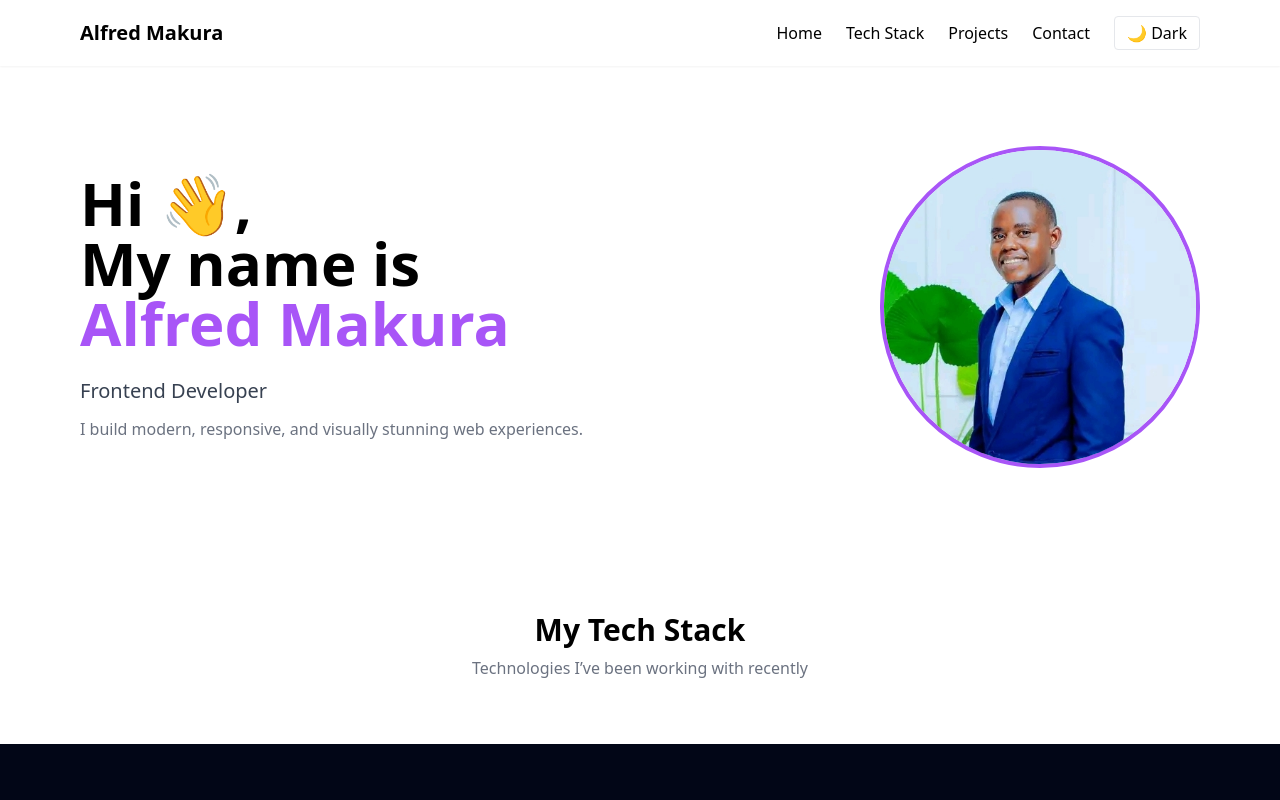
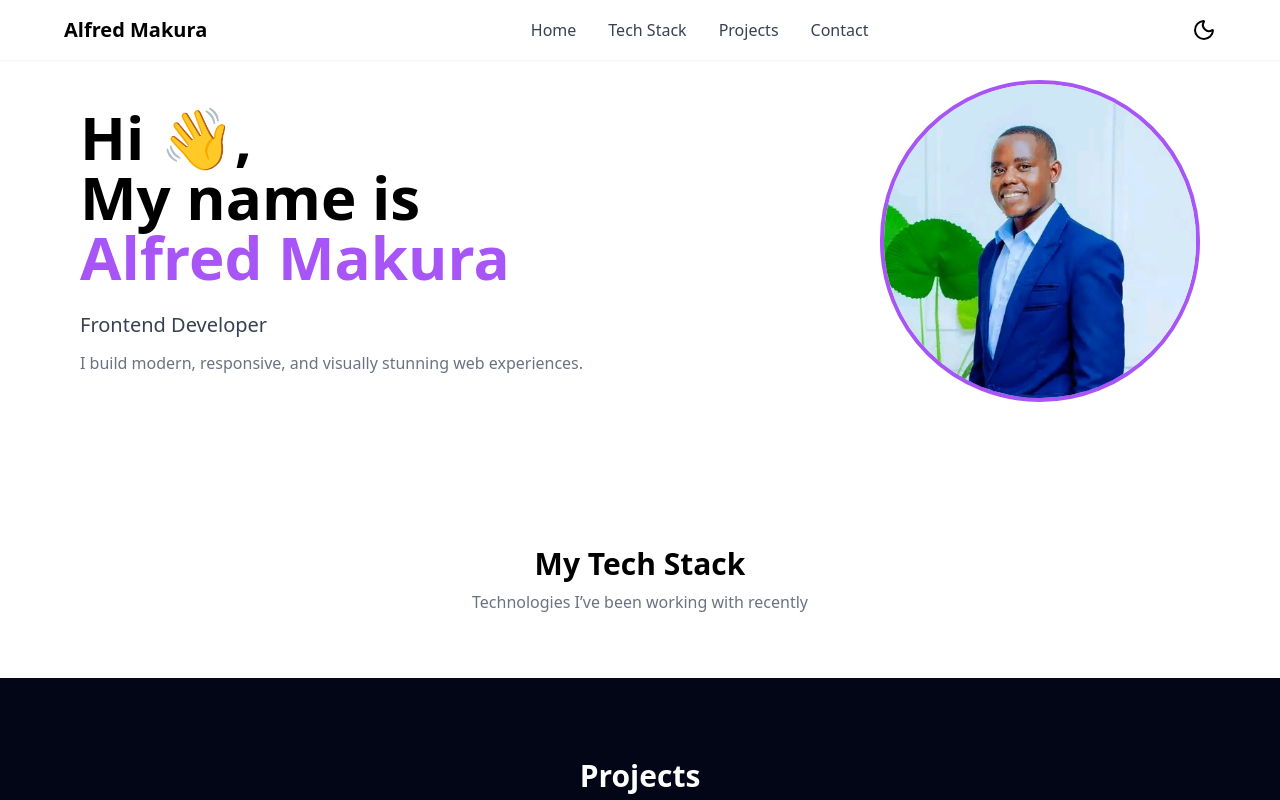
Before and after one commit to alfred2504/my-portfolio, a Next.js app: page / in a window 1280 px wide. Shown: the top 800 px of the page. Built offline with nearby package versions, Linux system fonts and the light colour scheme.

Commit message:
added lucide react

```diff
--- a/package.json
+++ b/package.json
@@ -10,6 +10,7 @@
   },
   "dependencies": {
     "framer-motion": "^12.36.0",
+    "lucide-react": "^1.7.0",
     "next": "^16.2.1",
     "react": "^19.2.4",
     "react-dom": "^19.2.4",
--- a/src/components/Navbar.tsx
+++ b/src/components/Navbar.tsx
@@ -1,48 +1,88 @@
 "use client";
 
-import ThemeToggle from "./ThemeToggle";
+import { useState, useEffect } from "react";
+import { Menu, X, Sun, Moon } from "lucide-react";
 
 export default function Navbar() {
+  const [open, setOpen] = useState(false);
+  const [dark, setDark] = useState(false);
 
-  const scrollToSection = (id: string) => {
-    const el = document.getElementById(id);
-    if (el) {
-      el.scrollIntoView({ behavior: "smooth" });
+  // Load saved theme
+  useEffect(() => {
+    const savedTheme = localStorage.getItem("theme");
+    if (savedTheme === "dark") {
+      document.documentElement.classList.add("dark");
+      setDark(true);
+    }
+  }, []);
+
+  // Toggle theme
+  const toggleTheme = () => {
+    if (dark) {
+      document.documentElement.classList.remove("dark");
+      localStorage.setItem("theme", "light");
+      setDark(false);
+    } else {
+      document.documentElement.classList.add("dark");
+      localStorage.setItem("theme", "dark");
+      setDark(true);
     }
   };
 
   return (
-    <nav className="sticky top-0 z-50 flex justify-between items-center px-8 md:px-20 py-4 bg-white dark:bg-gray-900 shadow-sm">
+    <nav className="w-full fixed top-0 left-0 bg-white dark:bg-[#020617] shadow-sm z-50">
+      <div className="flex justify-between items-center px-6 md:px-16 py-4">
 
-      {/* Logo */}
-      <h1 className="text-xl font-bold">
-        Alfred Makura
-      </h1>
+        {/* Logo */}
+        <h1 className="text-xl font-bold text-black dark:text-white">
+          Alfred Makura
+        </h1>
 
-      {/* Navigation */}
-      <div className="flex items-center gap-6">
+        {/* Desktop Menu */}
+        <ul className="hidden md:flex gap-8 text-gray-700 dark:text-gray-300 font-medium">
+          <li><a href="#home">Home</a></li>
+          <li><a href="#tech">Tech Stack</a></li>
+          <li><a href="#projects">Projects</a></li>
+          <li><a href="#contact">Contact</a></li>
+        </ul>
 
-        {/* REAL NAV BUTTONS */}
-        <button onClick={() => scrollToSection("home")}>
-          Home
-        </button>
+        {/* Right Side (Desktop) */}
+        <div className="hidden md:flex items-center gap-4">
 
-        <button onClick={() => scrollToSection("tech")}>
-          Tech Stack
-        </button>
+          {/* Theme Toggle */}
+          <button onClick={toggleTheme}>
+            {dark ? <Sun /> : <Moon />}
+          </button>
 
-        <button onClick={() => scrollToSection("projects")}>
-          Projects
-        </button>
+        </div>
 
-        <button onClick={() => scrollToSection("contact")}>
-          Contact
-        </button>
+        {/* Mobile Controls */}
+        <div className="flex md:hidden items-center gap-4">
 
-        {/* Theme Toggle */}
-        <ThemeToggle />
+          {/* Theme Toggle */}
+          <button onClick={toggleTheme}>
+            {dark ? <Sun /> : <Moon />}
+          </button>
 
+          {/* Hamburger */}
+          <button onClick={() => setOpen(!open)}>
+            {open ? <X size={28} /> : <Menu size={28} />}
+          </button>
+
+        </div>
       </div>
+
+      {/* Mobile Menu */}
+      {open && (
+        <div className="md:hidden bg-white dark:bg-[#020617] px-6 pb-6">
+          <ul className="flex flex-col gap-6 text-gray-700 dark:text-gray-300 font-medium">
+            <li><a href="#home" onClick={() => setOpen(false)}>Home</a></li>
+            <li><a href="#tech" onClick={() => setOpen(false)}>Tech Stack</a></li>
+            <li><a href="#projects" onClick={() => setOpen(false)}>Projects</a></li>
+            <li><a href="#contact" onClick={() => setOpen(false)}>Contact</a></li>
+          </ul>
+        </div>
+      )}
     </nav>
   );
 }
```
Also changed, not shown: 1 other file (tests, documents, lock files or other folders).
